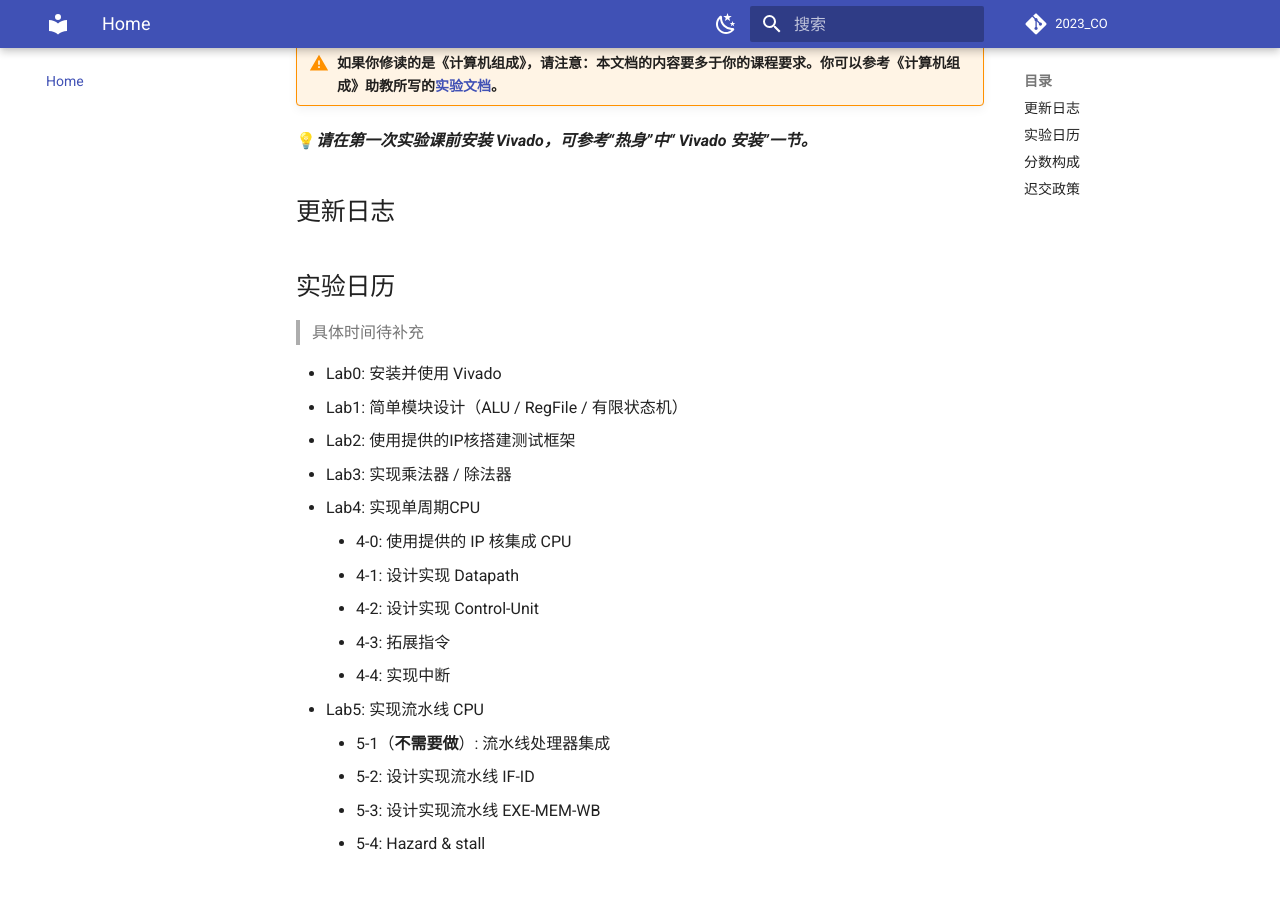
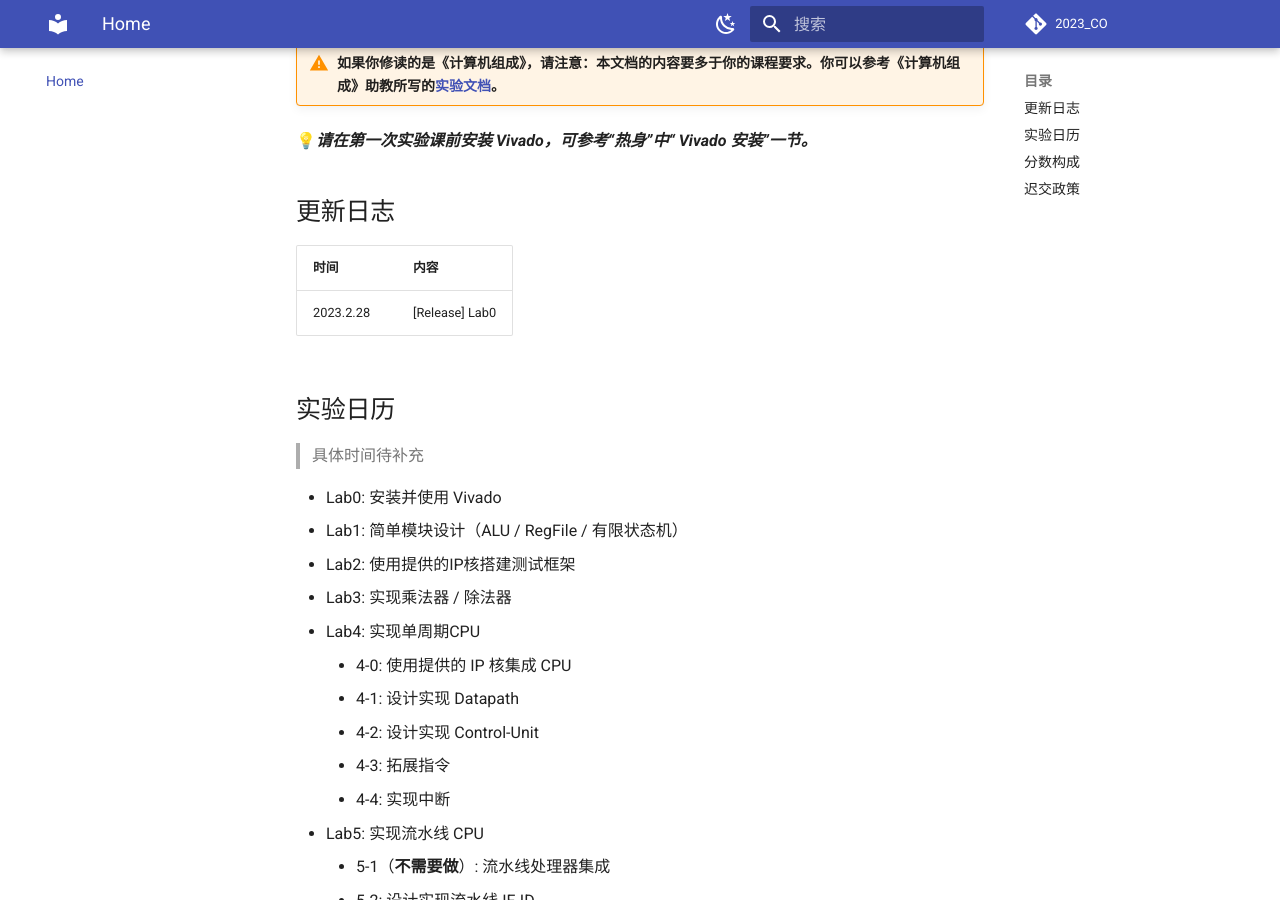
Before and after one commit to Guahao31/2023_CO, an MkDocs documentation site: the page built from docs/index.md, in a window 1280 px wide and 900 px high, scrolled down 315 px. Built offline with MkDocs 1.6.1 and Material for MkDocs 9.7.7, drawn with Linux system fonts in a browser that asks for light colours; comment, search, counter and statistics services are not loaded.

Commit message:
update: index for log

```diff
--- a/docs/index.md
+++ b/docs/index.md
@@ -11,7 +11,9 @@
 💡***请在第一次实验课前安装 Vivado，可参考“热身”中“ Vivado 安装”一节。***
 
 ## 更新日志
-
+| 时间 | 内容 |
+| --- | :------------------------------------ |
+| 2023.2.28 | [Release] Lab0 |
 
 
 ## 实验日历
--- a/mkdocs.yml
+++ b/mkdocs.yml
@@ -42,6 +42,7 @@ markdown_extensions:
   - pymdownx.inlinehilite
   - pymdownx.snippets
   - pymdownx.superfences
+  - tables
 
 extra_css:
   - _css/style.css
```
